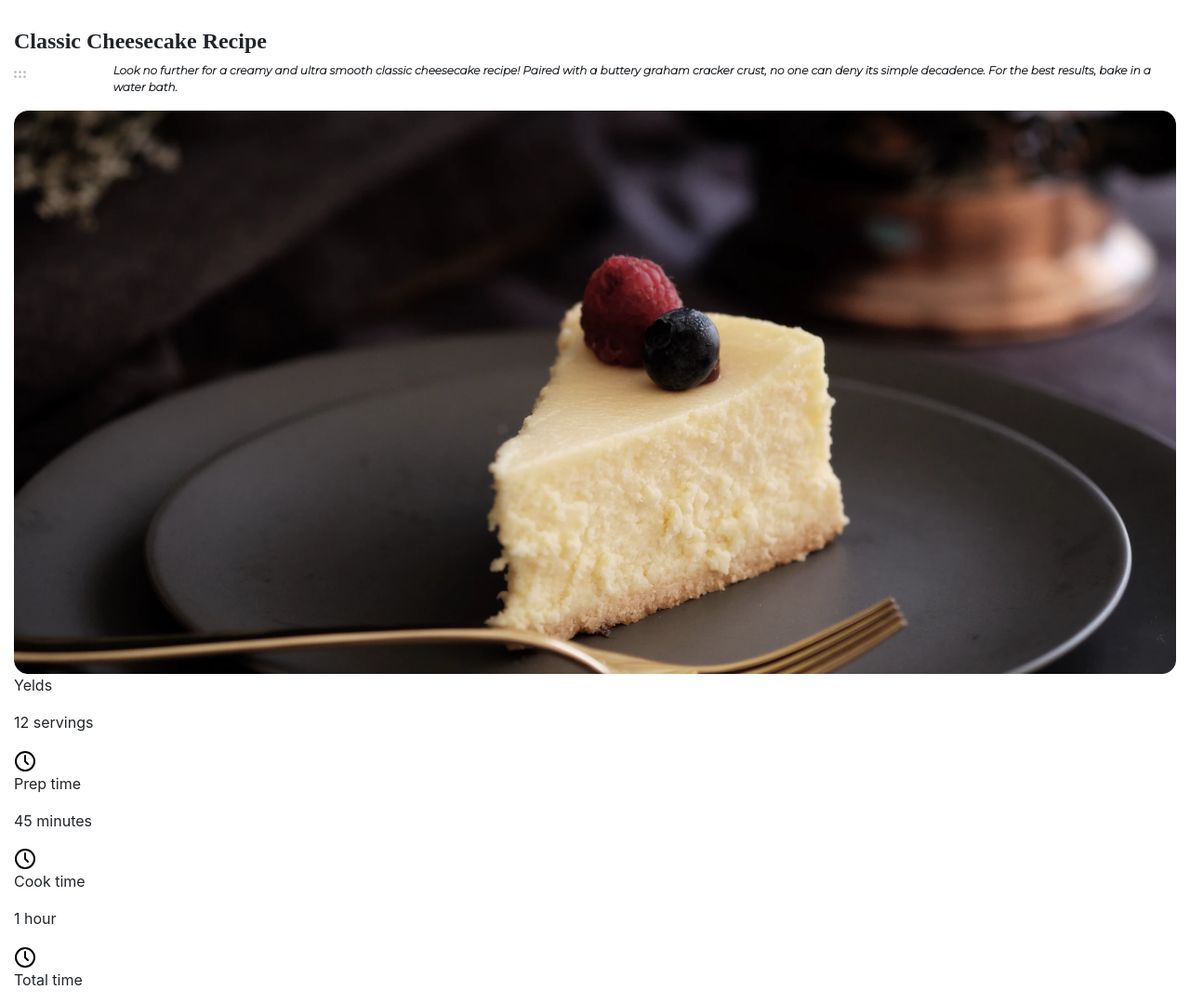
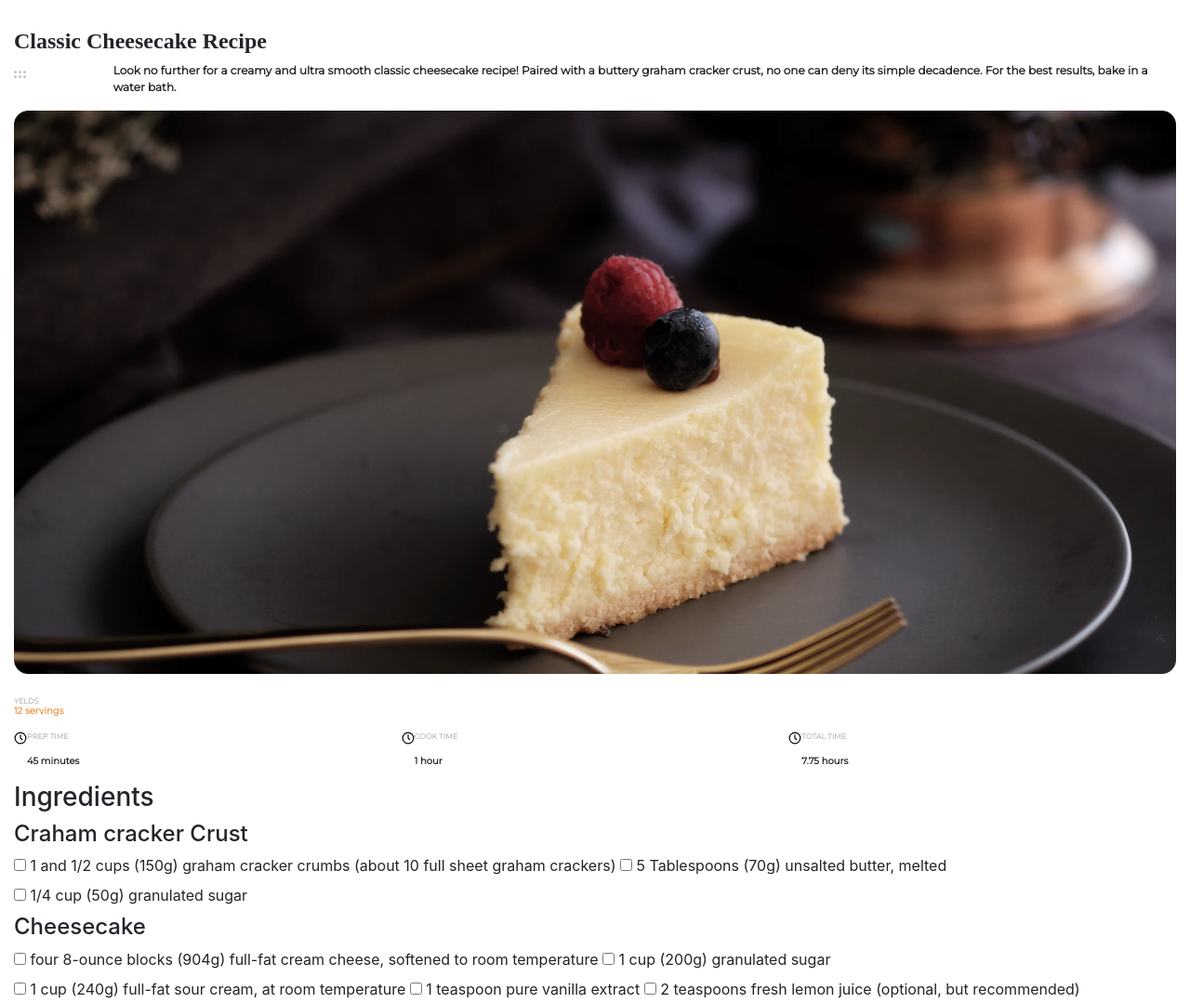
Before and after one commit to tsalapovaMaria/recipeBlog, a plain HTML site: page index.html in a window 1280 px wide. Shown: the top 1079 px of the page at 93% size. Drawn offline with nearby package versions, Linux system fonts and the light colour scheme.

Commit message:
add more .css

```diff
--- a/index.html
+++ b/index.html
@@ -9,6 +9,9 @@
 
     <link rel="preconnect" href="https://fonts.gstatic.com">
     <link href="https://fonts.googleapis.com/css2?family=Montserrat:ital,wght@1,300&display=swap" rel="stylesheet">
+    <link href="https://fonts.googleapis.com/css2?family=Montserrat:ital,wght@0,400;1,300&display=swap"
+        rel="stylesheet">
+
     <link rel="stylesheet" href="/style.css">
     <link rel="stylesheet" href="https://cdn.jsdelivr.net/npm/bootstrap@4.6.0/dist/css/bootstrap.min.css"
         integrity="sha384-B0vP5xmATw1+K9KRQjQERJvTumQW0nPEzvF6L/Z6nronJ3oUOFUFpCjEUQouq2+l" crossorigin="anonymous">
@@ -40,48 +43,55 @@
             <img src="/recipe-page-master/photo1.png" alt="cake photo">
         </div>
 
-        <div class="yelds-serving">
-            <p class="yelds">Yelds</p>
-            <p class="servings">12 servings</p>
+        <div class="col-12 yelds-serving">
+            <p class="row yelds">Yelds</p>
+            <p class="row servings">12 servings</p>
         </div>
 
-        <div class="time-container">
-            <div class="prep-time">
-                <svg fill="none" height="24" stroke="#000" stroke-linecap="round" stroke-linejoin="round"
-                    stroke-width="2" viewBox="0 0 24 24" width="24" xmlns="http://www.w3.org/2000/svg">
+        <div class="row time-container">
+            <div class="col-4 prep-time-container">
+                <div class="row">
+                    <svg
+                        fill="none" height="14" stroke="#000" stroke-linecap="round" stroke-linejoin="round"
+                        stroke-width="2" viewBox="0 0 24 24" width="14" xmlns="http://www.w3.org/2000/svg">
                         <circle cx="12" cy="12" r="10" />
                         <polyline points="12 6 12 12 15 15" />
                     </svg>
 
                     <div>
-                    <p>Prep time</p>
-                    <p>45 minutes</p>
+                        <p class="prep-time-title">Prep time</p>
+                        <p class="prep-time">45 minutes</p>
+                    </div>
                 </div>
             </div>
 
-            <div class="cook-time">
-                <svg fill="none" height="24" stroke="#000" stroke-linecap="round" stroke-linejoin="round"
-                    stroke-width="2" viewBox="0 0 24 24" width="24" xmlns="http://www.w3.org/2000/svg">
+            <div class="col-4 cook-time-container">
+                <div class="row">
+                    <svg fill="none" height="14" stroke="#000" stroke-linecap="round" stroke-linejoin="round"
+                        stroke-width="2" viewBox="0 0 24 24" width="14" xmlns="http://www.w3.org/2000/svg">
                         <circle cx="12" cy="12" r="10" />
                         <polyline points="12 6 12 12 15 15" />
                     </svg>
 
                     <div>
-                    <p>Cook time</p>
-                    <p>1 hour</p>
+                        <p class="cook-time-title">Cook time</p>
+                        <p class="cook-time">1 hour</p>
+                    </div>
                 </div>
             </div>
 
-            <div class="total-time">
-                <svg fill="none" height="24" stroke="#000" stroke-linecap="round" stroke-linejoin="round"
-                    stroke-width="2" viewBox="0 0 24 24" width="24" xmlns="http://www.w3.org/2000/svg">
+            <div class="col-4 total-time-container">
+                <div class="row">
+                    <svg fill="none" height="14" stroke="#000" stroke-linecap="round" stroke-linejoin="round"
+                        stroke-width="2" viewBox="0 0 24 24" width="14" xmlns="http://www.w3.org/2000/svg">
                         <circle cx="12" cy="12" r="10" />
                         <polyline points="12 6 12 12 15 15" />
                     </svg>
 
                     <div>
-                    <p>Total time</p>
-                    <p>7.75 hours</p>
+                        <p class="total-time-title">Total time</p>
+                        <p class="total-time">7.75 hours</p>
+                    </div>
                 </div>
             </div>
         </div>
--- a/style.css
+++ b/style.css
@@ -19,3 +19,45 @@
     max-width: 100%;
     height: auto;
 }
+
+.yelds-serving {
+    margin-top: 24px;
+}
+.yelds {
+    margin-bottom: 0;
+}
+
+.time-container{
+    padding: 0 15px;
+}
+
+.yelds,
+.prep-time-title,
+.total-time-title,
+.cook-time-title {
+    font-family: Montserrat;
+    font-style: normal;
+    font-weight: bold;
+    font-size: 8px;
+
+    line-height: 10px;
+    text-transform: uppercase;
+
+    color: #BDBDBD;
+}
+
+
+.servings {
+    color: #F2994A;
+}
+
+.servings,
+.total-time,
+.prep-time,
+.cook-time {
+    font-family: Montserrat;
+    font-style: normal;
+    font-weight: 700;
+    font-size: 10px;
+    line-height: 12px;
+}
```
Lines whose indentation alone changed are shown as unchanged.
